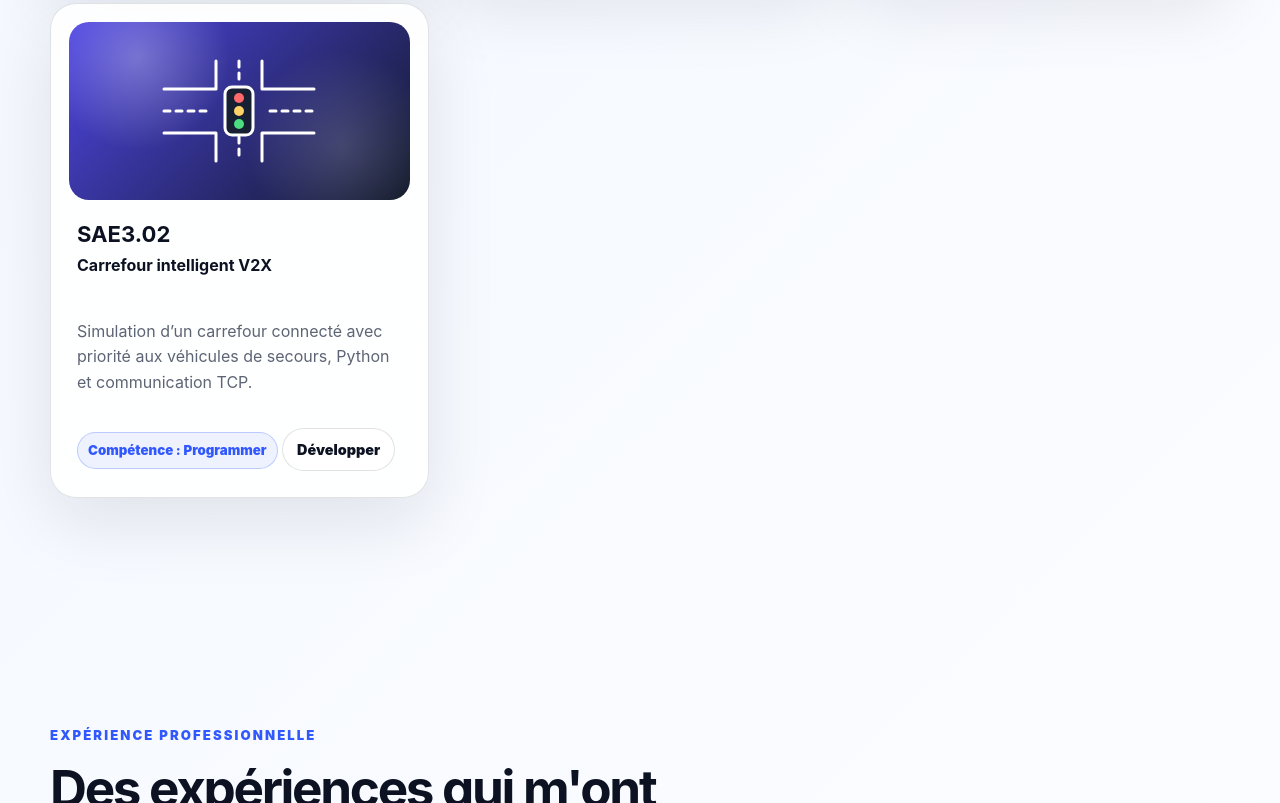
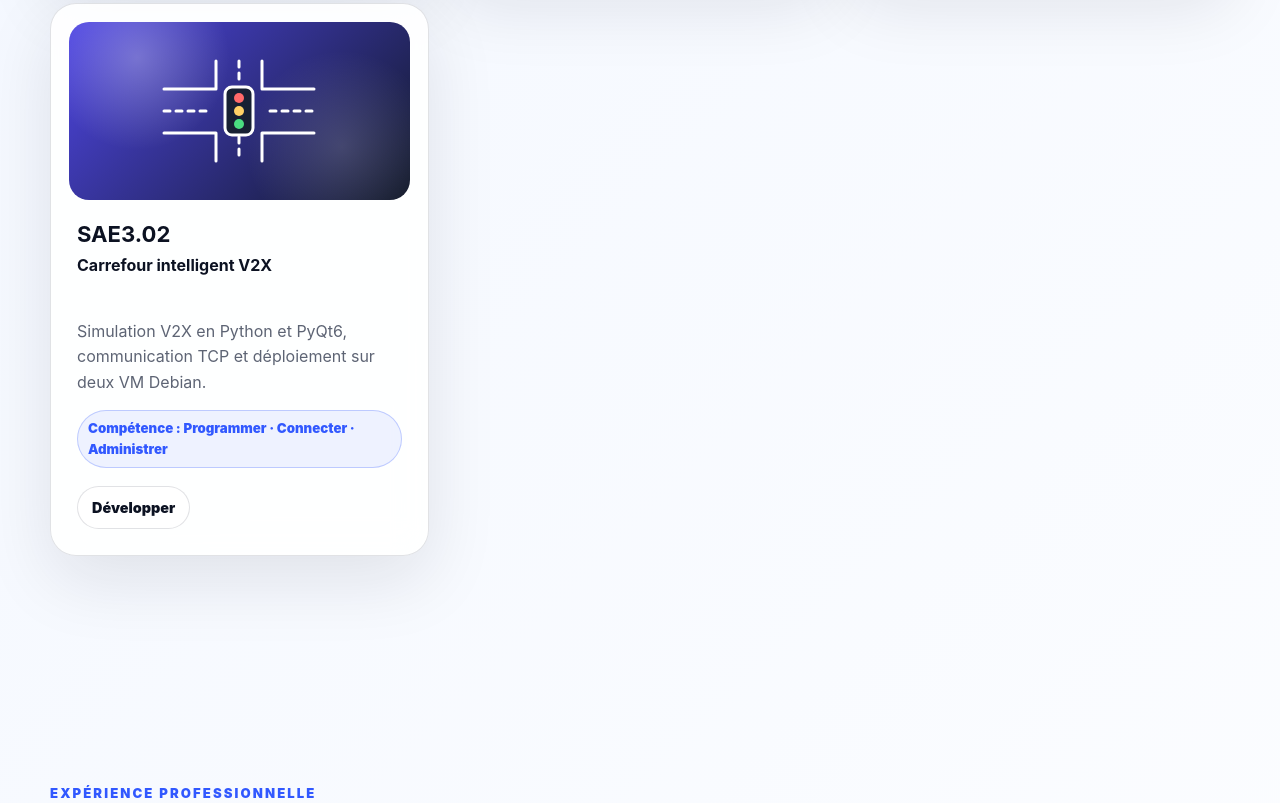
Before and after one commit to MaelS06/portfolio-mael, a plain HTML site: page index.html in a window 1280 px wide. Shown: the part 6688-7491 px from the top of the page. Drawn offline with Linux system fonts and the light colour scheme.

Commit message:
Revise SAE3.02 project details in index.html
Updated project description and skills listed for SAE3.02.

```diff
--- a/index.html
+++ b/index.html
@@ -364,8 +364,8 @@
             </div>
             <h3>SAE3.02</h3>
             <h4>Carrefour intelligent V2X</h4>
-            <p>Simulation d’un carrefour connecté avec priorité aux véhicules de secours, Python et communication TCP.</p>
-            <span>Compétence : Programmer</span>
+            <p>Simulation V2X en Python et PyQt6, communication TCP et déploiement sur deux VM Debian.</p>
+            <span>Compétence : Programmer · Connecter · Administrer</span>
             <a href="projets.html#sae302" class="btn btn-small">Développer</a>
           </article>
         </div>
```
